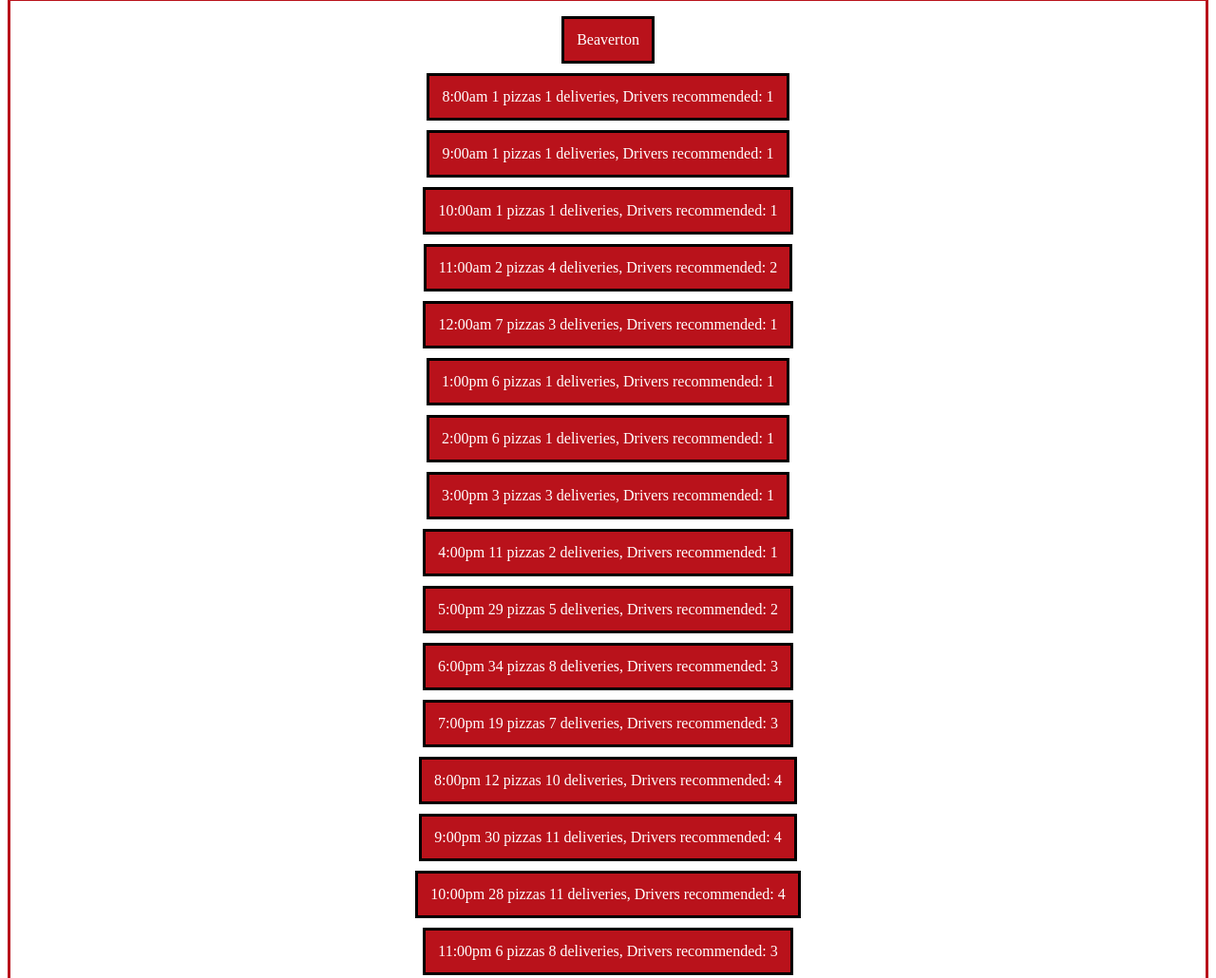
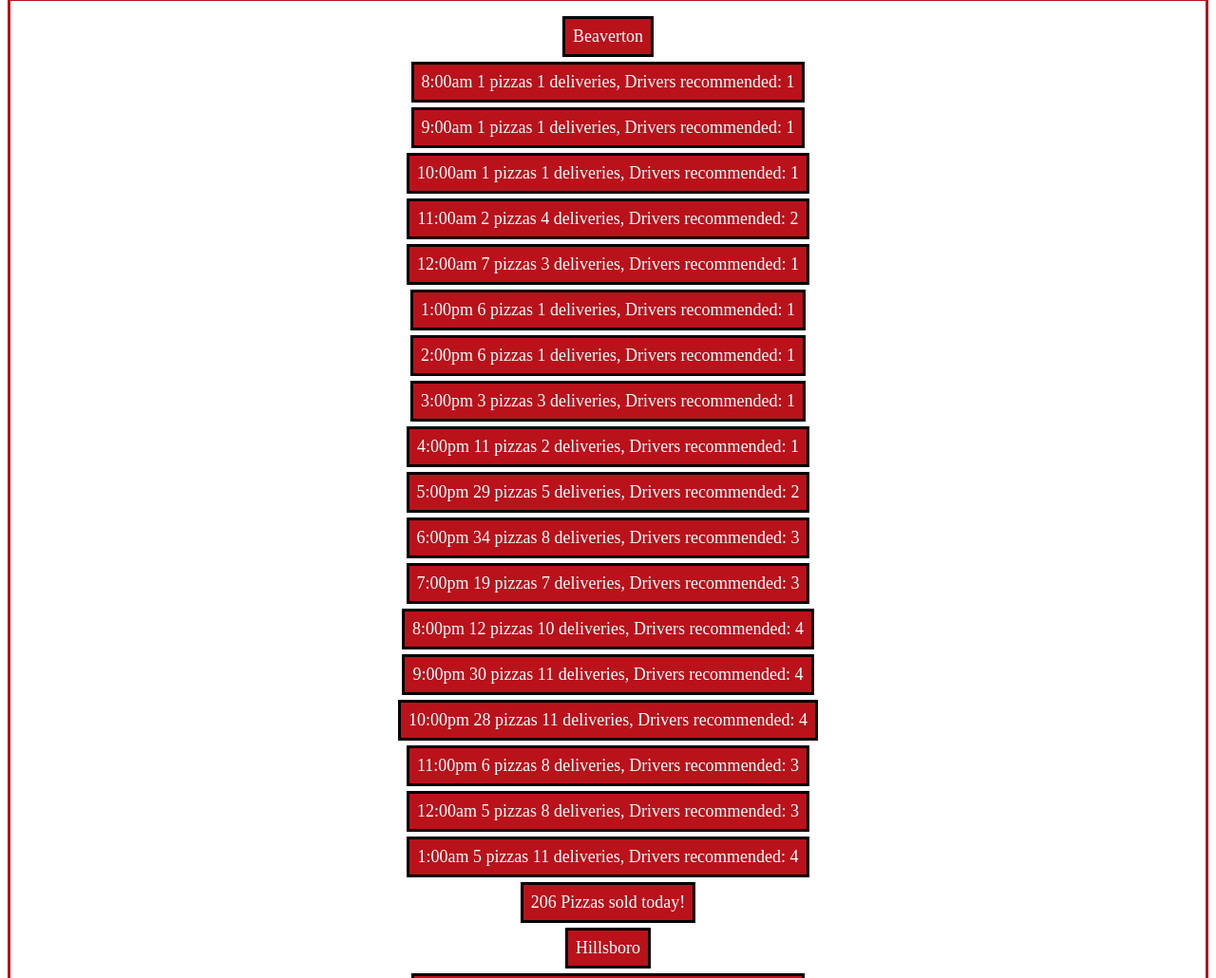
Before and after one commit to rgylling/code201work, a plain HTML site: page week2/pizza/data.html in a window 1280 px wide. Shown: the part 757-1787 px from the top of the page at 95% size. Drawn offline with Linux system fonts and the light colour scheme.

Commit message:
Added more comments to my javascript and changed a few css tags

```diff
--- a/week2/pizza/pizza.css
+++ b/week2/pizza/pizza.css
@@ -3,12 +3,12 @@ body {
 }
 table {
   text-align:center;
-  margin: 10px auto 10px auto;
-  padding: 10px;
+  margin: 5px auto 5px auto;
+  padding: 5px;
   border: solid black;
   background-color: #B9121B;
   color:white;
-
+  font-size: 18px;
 }
 
 h1 {
@@ -32,7 +32,6 @@ img {
   width: 40%;
   display:block;
   border-radius: 25%
-
 }
 
 iframe {
@@ -44,9 +43,8 @@ height: 450px;
 -webkit-box-shadow: 10px 29px 74px 9px rgba(0,0,0,0.72);
 -moz-box-shadow: 10px 29px 74px 9px rgba(0,0,0,0.72);
 box-shadow: 10px 29px 74px 9px rgba(0,0,0,0.72);
+}
 
-
-}
 #number {
   text-align: center;
   font-size: 30px;
--- a/week2/pizza/tabletest.js
+++ b/week2/pizza/tabletest.js
@@ -134,23 +134,27 @@ function title (a){
         body.appendChild(tbl);
       }
 }
-
+// Calling my title function to amend it to the page
 title (beaverton.name);
+// Calling several loop functions
 loopMe(timeSlots,beaverton.arr,beaverton.arr1)
+title (totalPizza + " Pizzas sold today!")
 title (hillsboro.name);
 loopMe(timeSlots,hillsboro.arr,hillsboro.arr1)
+title (totalPizza + " Pizzas sold today!")
 title (downtown.name);
 loopMe(timeSlots,downtown.arr,downtown.arr1)
+title (totalPizza + " Pizzas sold today!")
 title (northeast.name);
 loopMe(timeSlots,northeast.arr,northeast.arr1)
+title (totalPizza + " Pizzas sold today!")
 title (clackamas.name);
 loopMe(timeSlots,clackamas.arr,clackamas.arr1)
+title (totalPizza + " Pizzas sold today!")
 title (airport.name);
 loopMe(timeSlots,airport.arr,airport.arr1)
 title (totalPizza + " Pizzas sold today!")
 
-
-
 var workPlease = document.getElementById('number');
 //Logged totalPizza and multiplied by 5 to get a weekly average
 workPlease.textContent = (totalPizza * 5) + ' Number Happy Pizza Odysseys This Week!';
```
